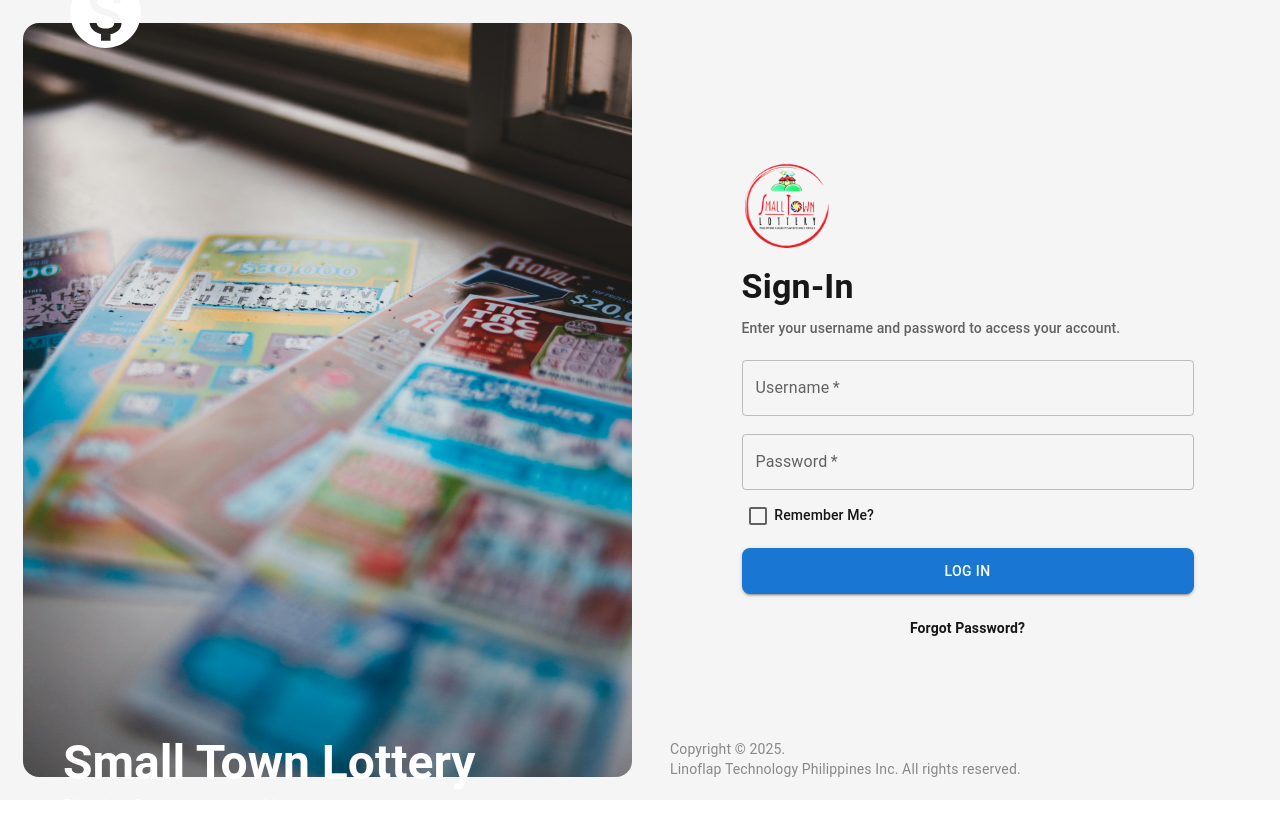
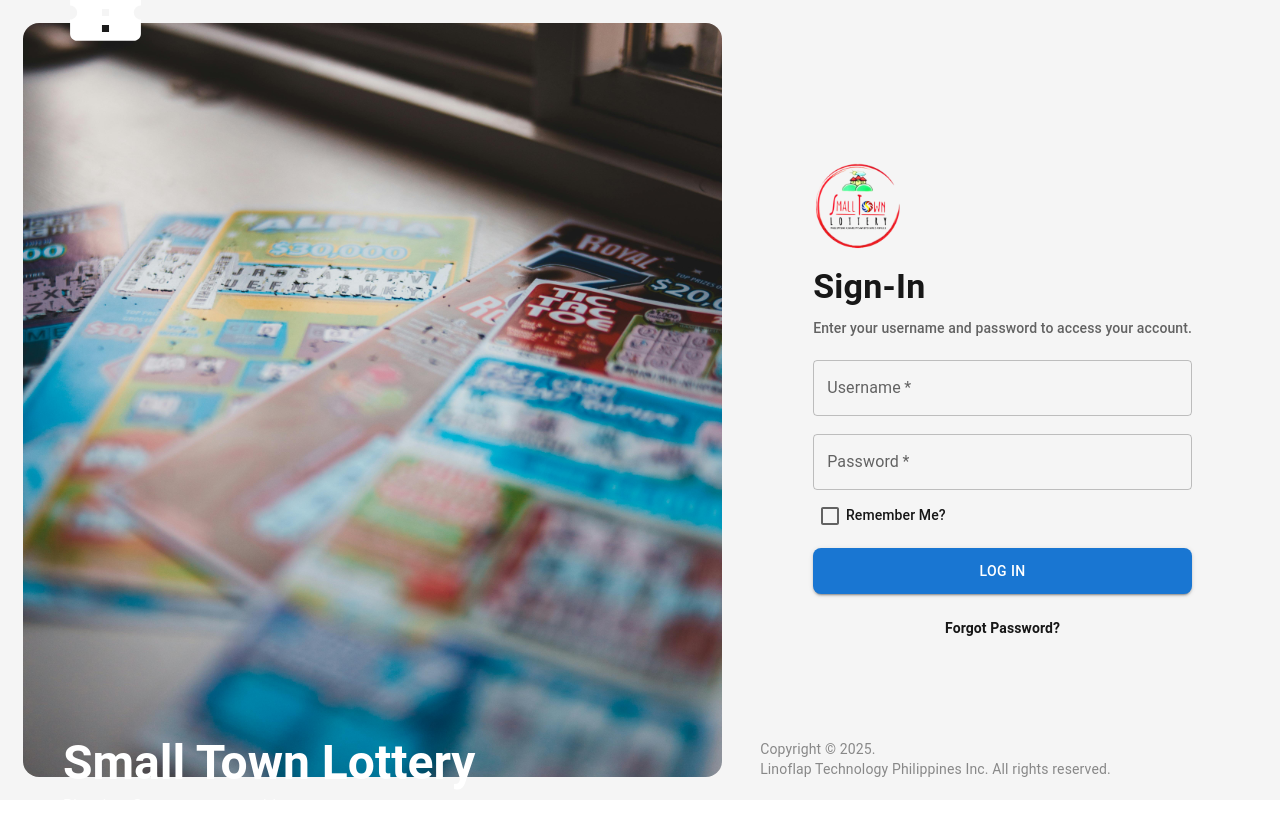
Before and after one commit to Linoflap-Devs/STL-Frontend, a Next.js app: page / in a window 1280 px wide. Built offline with nearby package versions, Linux system fonts and the light colour scheme.

Commit message:
revision login page

```diff
--- a/src/components/auth/Login.tsx
+++ b/src/components/auth/Login.tsx
@@ -10,7 +10,8 @@ import {
   FormControlLabel,
   InputAdornment,
 } from "@mui/material";
-import MonetizationOnIcon from '@mui/icons-material/MonetizationOn';
+import MonetizationOnIcon from "@mui/icons-material/MonetizationOn";
+import ConfirmationNumberIcon from '@mui/icons-material/ConfirmationNumber';
 import { LoginSectionData } from "../../data/LoginSectionData";
 
 const LoginPage = () => {
@@ -49,7 +50,7 @@ const LoginPage = () => {
             margin: "23px",
           }}
         >
-          <MonetizationOnIcon sx={{ fontSize: 85, color: "white" }} />
+          <ConfirmationNumberIcon sx={{ fontSize: 85, color: "white" }} />
           <Typography
             variant="h3"
             sx={{
@@ -75,8 +76,10 @@ const LoginPage = () => {
         {/* Right Column (Login Card Section) */}
         <Box
           sx={{
-            flex: 1,
-            padding: 6,
+            //flex: 1,
+            paddingLeft: { xs: 2, sm: 4, md: 5.5 }, // Adjust padding for different screen sizes
+            paddingTop: { xs: 0, sm: 0, md: 8 }, // Adjust padding for different screen sizes
+            padding: 8,
             display: "flex",
             alignItems: "center",
             justifyContent: "center",
@@ -98,7 +101,10 @@ const LoginPage = () => {
               />
             </Box>
 
-            <Typography variant="h4" sx={{ fontWeight: "bold", marginBottom: 1 }}>
+            <Typography
+              variant="h4"
+              sx={{ fontWeight: "bold", marginBottom: 1 }}
+            >
               {LoginSectionData.cardTitle}
             </Typography>
             <Typography
@@ -169,8 +175,7 @@ const LoginPage = () => {
                 color="primary"
                 fullWidth
                 sx={{
-                  marginTop: 2
-                  ,
+                  marginTop: 2,
                   padding: "11px 20px",
                   borderRadius: "8px",
                 }}
@@ -206,7 +211,9 @@ const LoginPage = () => {
               fontSize: "12px",
             }}
           >
-            <Typography variant="body2">{LoginSectionData.copyright}</Typography>
+            <Typography variant="body2">
+              {LoginSectionData.copyright}
+            </Typography>
           </Box>
         </Box>
       </Box>
```
